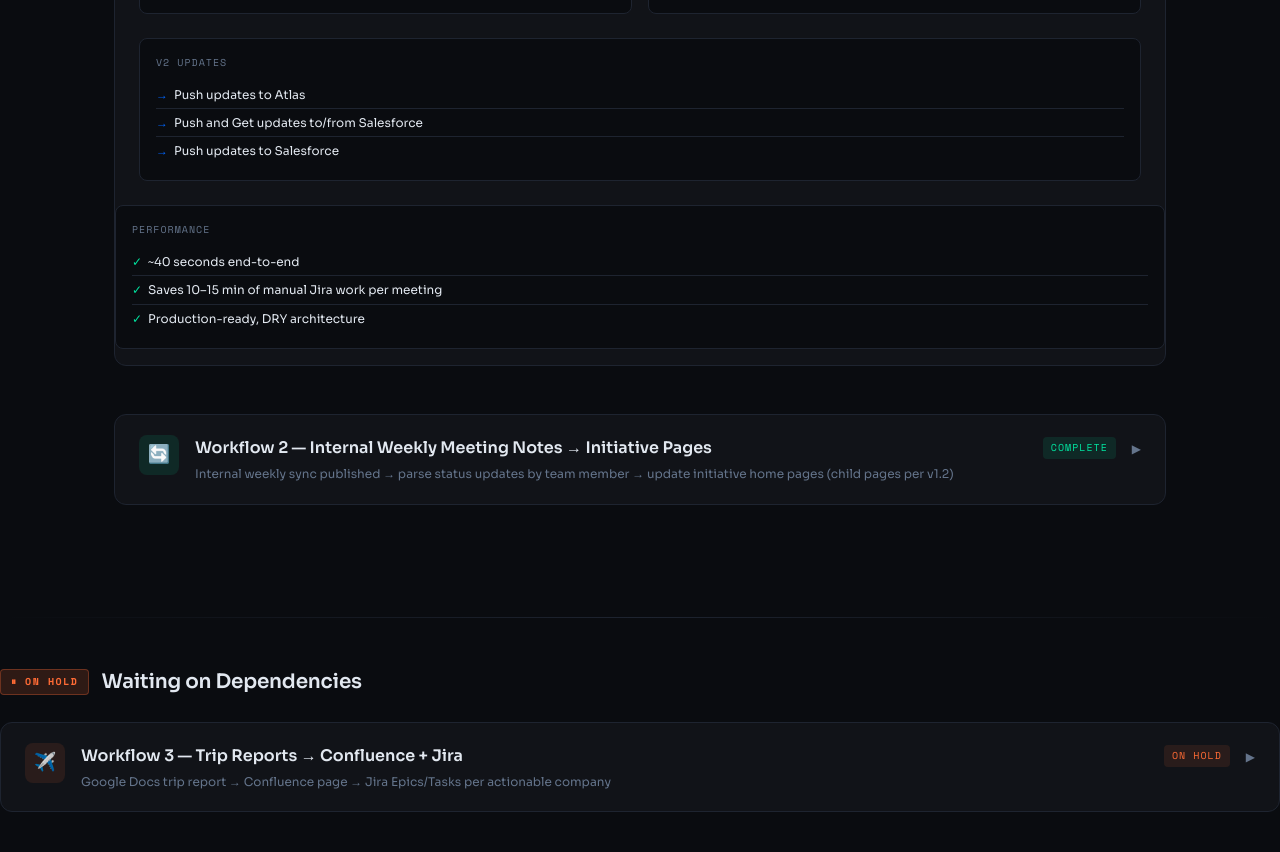
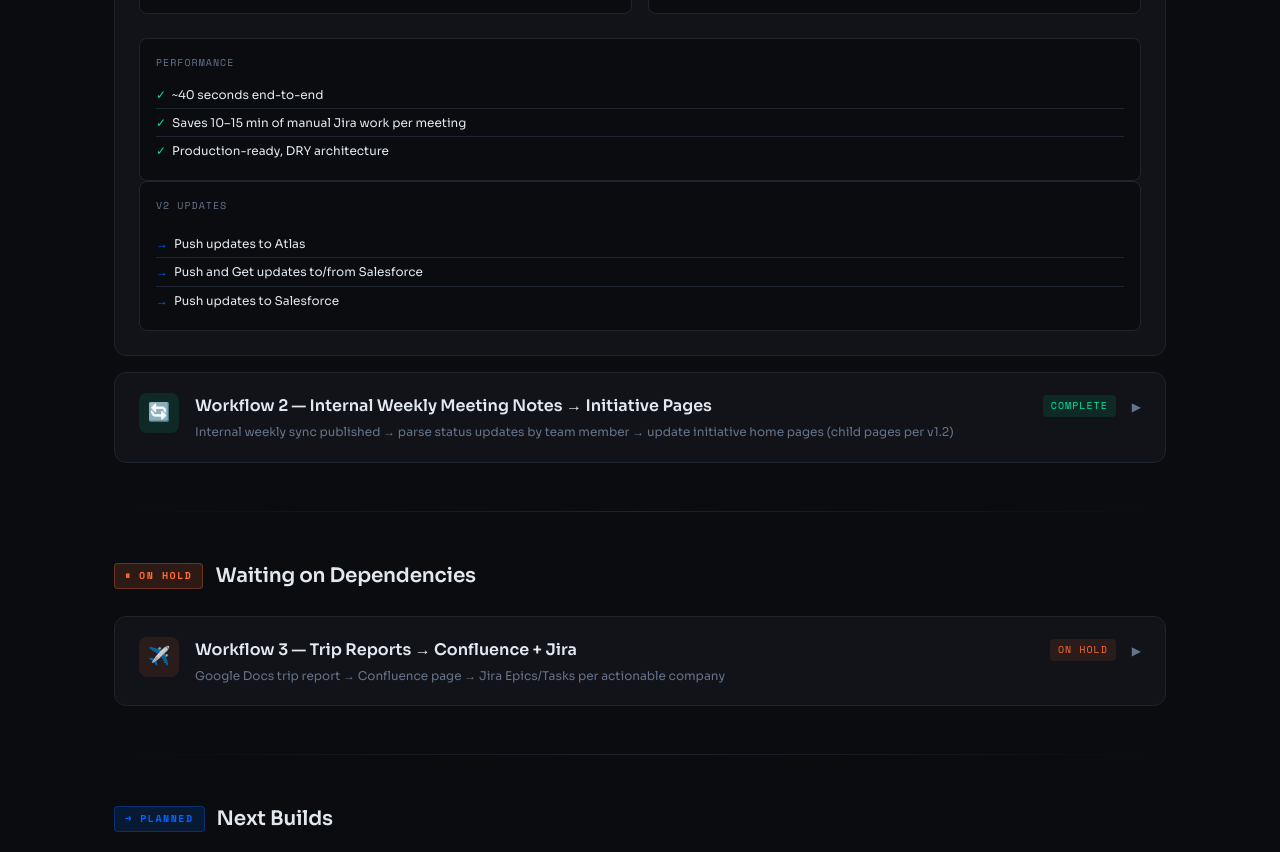
Before and after one commit to llewellyn-x/gsip-roadmap, a plain HTML site: page index.html in a window 1280 px wide. Shown: the part 1796-2648 px from the top of the page. Drawn offline with nearby package versions, Linux system fonts and the light colour scheme.

Commit message:
UI fix index.html

```diff
--- a/index.html
+++ b/index.html
@@ -655,7 +655,15 @@
           </div>
         </div>
         <div class="detail-block">
-            <div class="detail-label">V2 Updates</div>
+          <div class="detail-label">Performance</div>
+          <ul class="detail-list">
+            <li><span class="check">✓</span> ~40 seconds end-to-end</li>
+            <li><span class="check">✓</span> Saves 10–15 min of manual Jira work per meeting</li>
+            <li><span class="check">✓</span> Production-ready, DRY architecture</li>
+          </ul>
+        </div>
+        <div class="detail-block">
+          <div class="detail-label" style="margin-bottom:16px">V2 Updates</div>
             <ul class="detail-list">
               <li><span class="planned-c">→</span>Push updates to Atlas</li>
               <li><span class="planned-c">→</span>Push and Get updates to/from Salesforce</li>
@@ -663,16 +671,7 @@
             </ul>
           </div>
         </div>
-        <div class="detail-block" style="margin-bottom:16px">
-          <div class="detail-label">Performance</div>
-          <ul class="detail-list">
-            <li><span class="check">✓</span> ~40 seconds end-to-end</li>
-            <li><span class="check">✓</span> Saves 10–15 min of manual Jira work per meeting</li>
-            <li><span class="check">✓</span> Production-ready, DRY architecture</li>
-          </ul>
-        </div>
       </div>
-    </div>
 
     <!-- WF1b - Initiative Page Updater -->
     <div class="workflow" onclick="toggle(this)">
```
